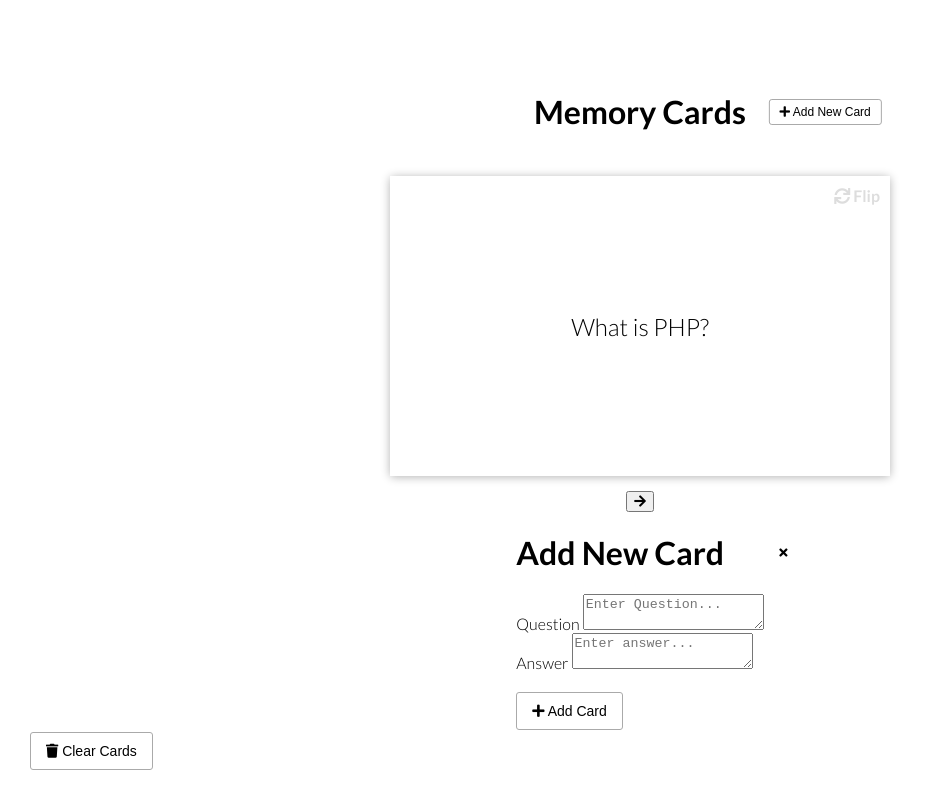
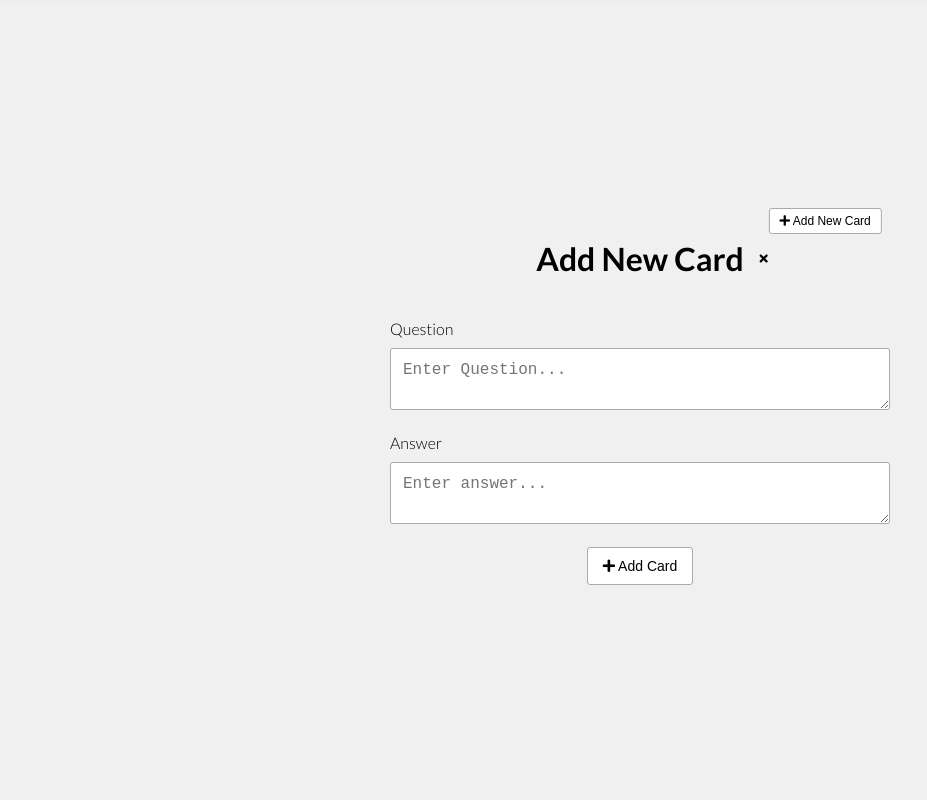
Before and after one commit to Nilesh-Saini-09/Memory-Cards-FMP-4, a plain HTML site: page index.html in a window 1280 px wide. Shown: the whole page, without its empty margins (0-927 px from the left). Drawn offline with Linux system fonts and the light colour scheme.

Commit message:
add text area styles

```diff
--- a/style.css
+++ b/style.css
@@ -131,3 +131,59 @@ inner-card-back {
   font-size: 16px;
   color: #ddd;
 }
+
+.navigation {
+  display: flex;
+  margin: 20px 0;
+}
+
+.navigation .nav-button {
+  border: none;
+  background-color: transparent;
+  cursor: pointer;
+  font-size: 16px;
+}
+
+.navigation p {
+  margin: 0 25px;
+}
+
+.add-container {
+  /* opacity: 0; */
+  /* z-index: -1; */
+  background-color: #f0f0f0;
+  border-top: 2px solid #eee;
+  display: flex;
+  flex-direction: column;
+  align-items: center;
+  justify-content: center;
+  padding: 10px 0;
+  position: absolute;
+  top: 0;
+  bottom: 0;
+  width: 100%;
+  transition: 0.3s ease;
+}
+
+.add-container.show {
+  opacity: 1;
+  z-index: 2;
+}
+
+.add-container h3 {
+  margin: 10px 0;
+}
+
+.form-group label {
+  display: block;
+  margin: 20px 0 10px;
+}
+
+.form-group textarea {
+  border: 1px solid #aaa;
+  border-radius: 3px;
+  font-size: 16px;
+  padding: 12px;
+  min-width: 500px;
+  max-width: 100%;
+}
```
